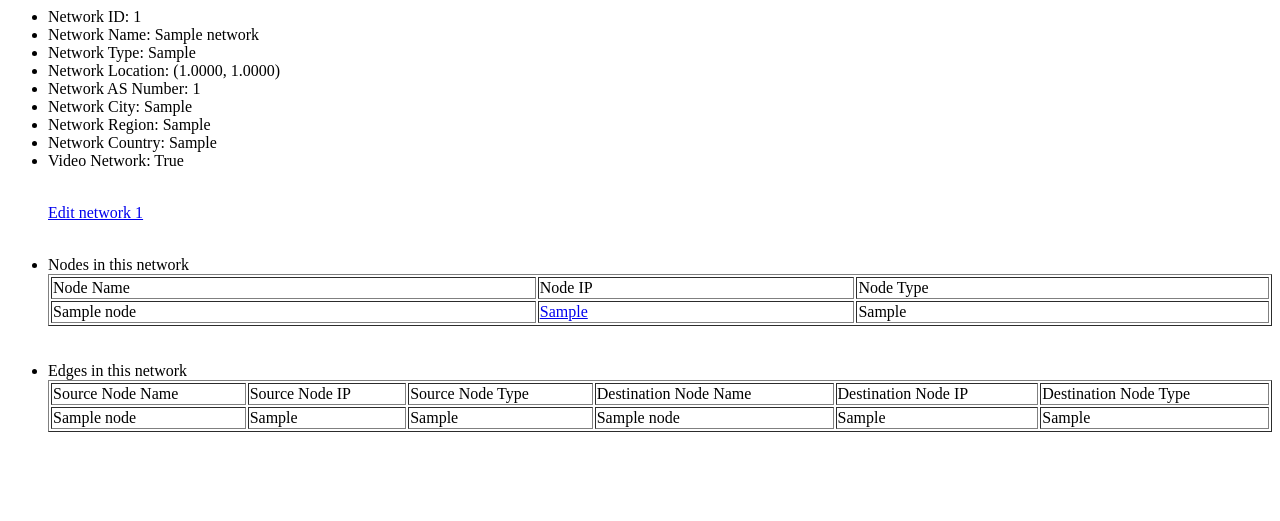
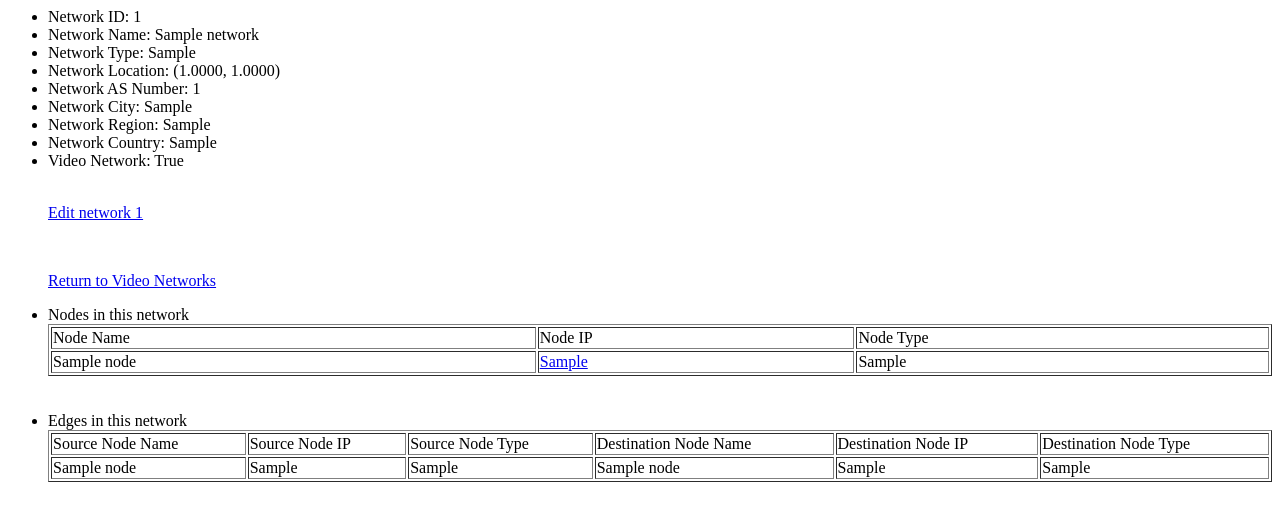
Before and after one commit to ephemeral2eternity/locator-manager, a Django app: page /verify/get_network?id=1 in a window 1280 px wide. Shown: the top 521 px of the page. Run offline with Django 3.2, Linux system fonts and the light colour scheme; tables that the repository leaves empty hold one stand-in row (values such as "Sample post").

Commit message:
Add return in network.html

```diff
--- a/verifyAgents/templates/verifyAgents/network.html
+++ b/verifyAgents/templates/verifyAgents/network.html
@@ -12,6 +12,11 @@
         <br>
         <p><a href="/verify/edit_network?id={{ network.id }}">Edit network {{ network.id }}</a></p>
         <br>
+        {% if network.isVideoPath %}
+            <p><a href="/verify/show_video_networks">Return to Video Networks</a></p>
+        {% else %}
+            <p><a href="/verify/show_verify_networks">Return to Verify Networks</a></p>
+        {% endif %}
         {% if network.nodes %}
             <li>Nodes in this network</li>
             <table style="width:100%" border="1">
```
